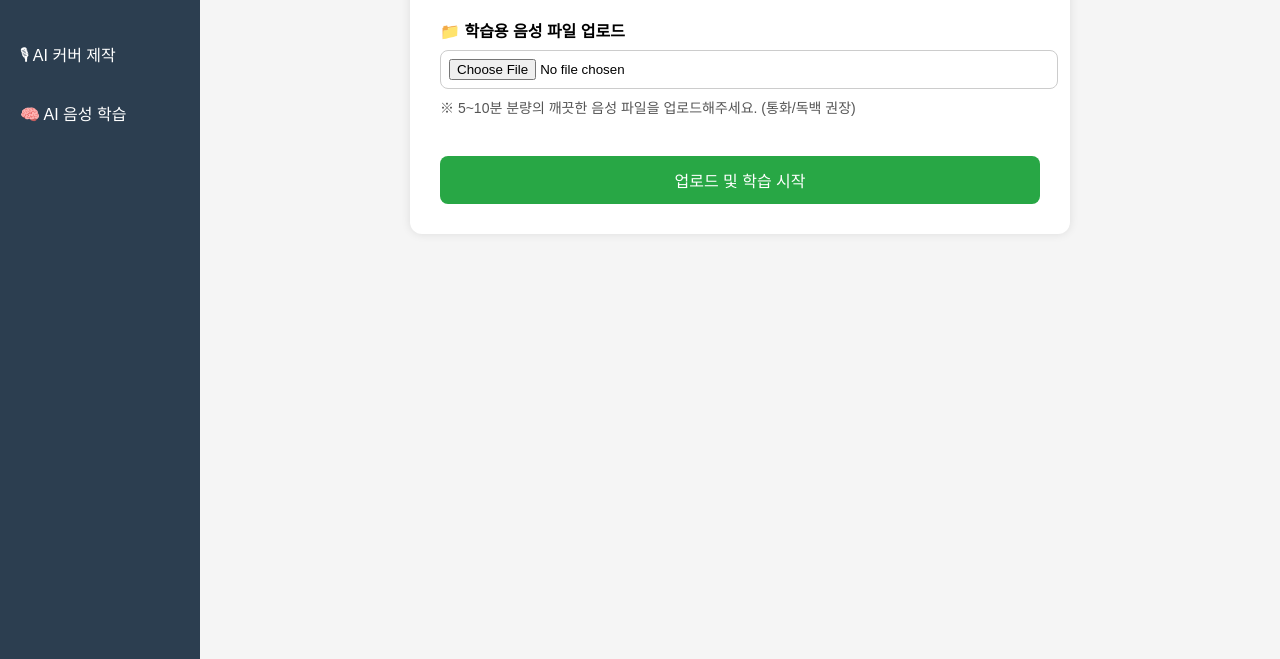
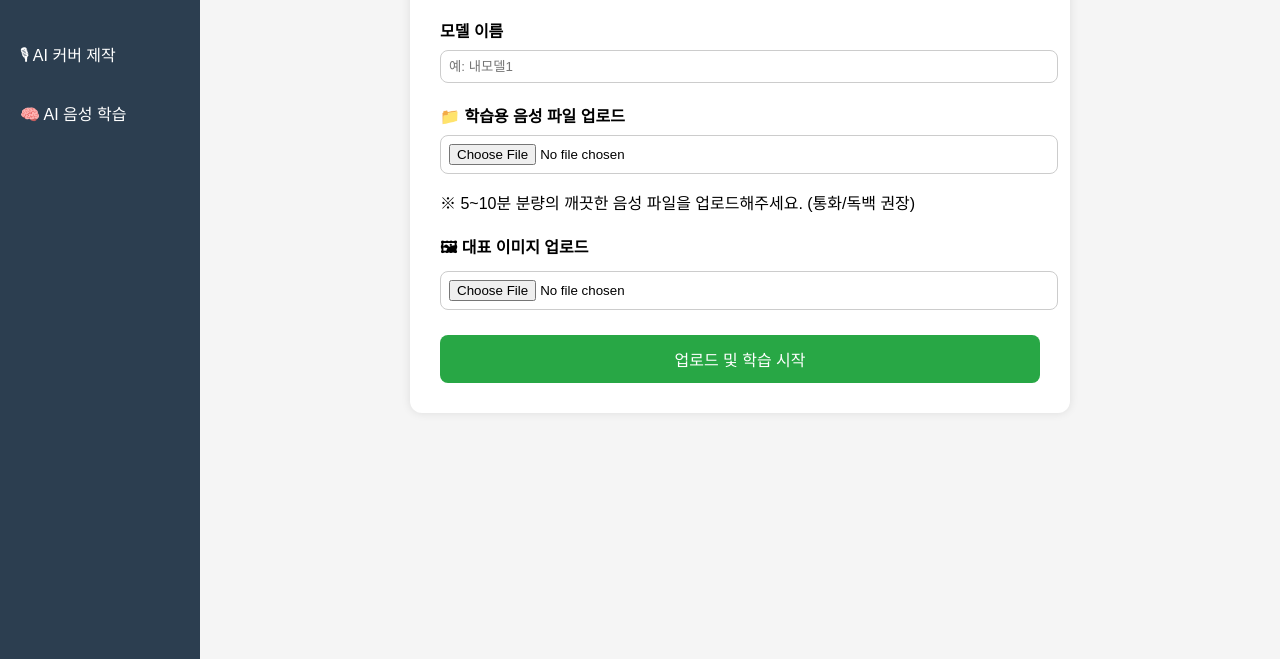
Before and after one commit to junikk/capstone, a plain HTML site: page ai_learning.html in a window 1280 px wide. Shown: the part 141-800 px from the top of the page. Drawn offline with Linux system fonts and the light colour scheme.

Commit message:
Update ai_learning.html

```diff
--- a/ai_learning.html
+++ b/ai_learning.html
@@ -10,19 +10,7 @@
       background-color: #f5f5f5;
       display: flex;
     }
-.brand {
-  text-align: center;
-  font-size: 15px;
-  font-weight: bold;
-  color: #ecf0f1;
-  margin-bottom: 30px;
-  line-height: 1.4;
-  opacity: 0.85;
-  letter-spacing: 0.5px;
-  font-family: 'Segoe UI', sans-serif;
-}
 
-    /* 사이드 메뉴 */
     .sidebar {
       width: 200px;
       background-color: #2c3e50;
@@ -50,7 +38,18 @@
       background-color: #1abc9c;
     }
 
-    /* 본문 */
+    .brand {
+      text-align: center;
+      font-size: 15px;
+      font-weight: bold;
+      color: #ecf0f1;
+      margin-bottom: 30px;
+      line-height: 1.4;
+      opacity: 0.85;
+      letter-spacing: 0.5px;
+      font-family: 'Segoe UI', sans-serif;
+    }
+
     .main {
       margin-left: 200px;
       padding: 40px;
@@ -85,10 +84,12 @@
       border-radius: 8px;
     }
 
-    .note {
-      font-size: 14px;
-      color: #555;
+    input[type="text"] {
+      width: 100%;
+      padding: 8px;
       margin-top: 8px;
+      border: 1px solid #ccc;
+      border-radius: 8px;
     }
 
     button {
@@ -109,29 +110,31 @@
   </style>
 </head>
 <body>
-
-  <!-- 사이드 메뉴 -->
   <div class="sidebar">
     <div class="brand">
-    <span>🎙 My Voice,<br>My Song</span>
-  </div>
+      <span>🎙 My Voice,<br>My Song</span>
+    </div>
     <h2>메뉴</h2>
     <a href="ai_cover.html">🎙 AI 커버 제작</a>
     <a href="ai_learning.html">🧠 AI 음성 학습</a>
   </div>
 
-  <!-- 본문 -->
   <div class="main">
     <div class="container">
       <h1>AI 음성 학습</h1>
+
+      <label for="modelName">모델 이름</label>
+      <input type="text" id="modelName" placeholder="예: 내모델1">
 
       <label for="voice">📁 학습용 음성 파일 업로드</label>
       <input type="file" id="voice" name="voice" accept="audio/*">
       <p class="note">※ 5~10분 분량의 깨끗한 음성 파일을 업로드해주세요. (통화/독백 권장)</p>
 
-      <button onclick="alert('업로드 후 학습이 시작됩니다. (연결 예정)')">업로드 및 학습 시작</button>
+      <label for="modelImage">🖼 대표 이미지 업로드</label>
+      <input type="file" id="modelImage" name="modelImage" accept="image/*">
+
+      <button onclick="alert('업로드 및 학습은 추후 서버와 연동 예정입니다.')">업로드 및 학습 시작</button>
     </div>
   </div>
-
 </body>
 </html>
```
